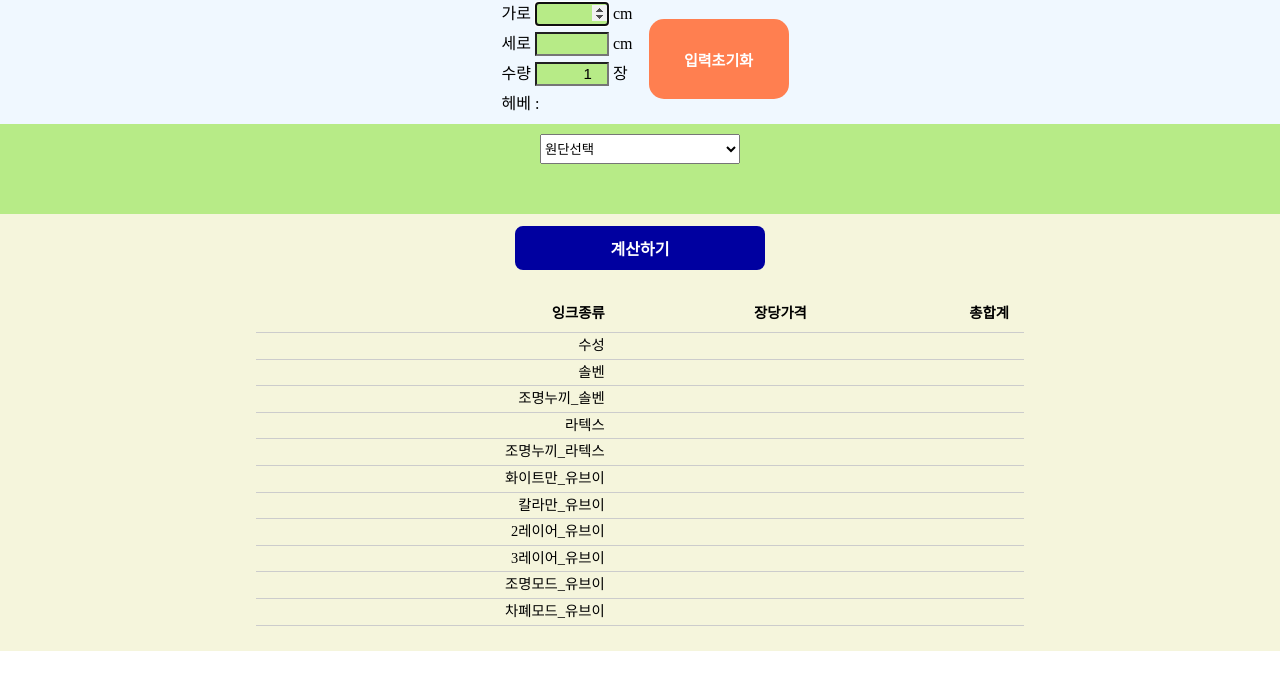
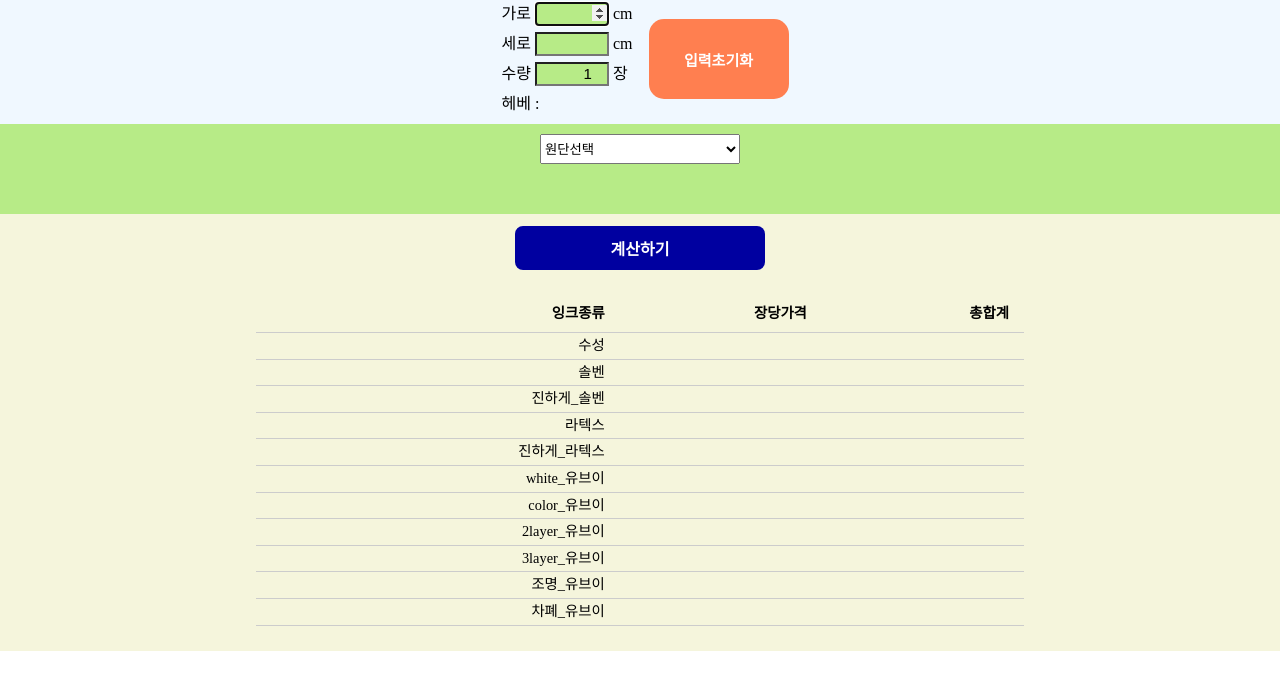
Before and after one commit to cre99ate/printprice, a plain HTML site: page index.html in a window 1280 px wide. Shown: the part 63-752 px from the top of the page. Drawn offline with Linux system fonts and the light colour scheme.

Commit message:
Add files via upload

```diff
--- a/index.html
+++ b/index.html
@@ -155,7 +155,7 @@
                     <td class="tb-sum" id="ea_solvent"></td>
                 </tr>
                 <tr> <!--3번째줄 -->
-                    <td class="tb-ink">조명누끼_솔벤</td>
+                    <td class="tb-ink">진하게_솔벤</td>
                     <td class="tb-price" id="p_solventFull"></td>
                     <td class="tb-sum" id="ea_solventFull"></td>
                 </tr>
@@ -165,37 +165,37 @@
                     <td class="tb-sum" id="ea_latex"></td>
                 </tr>
                 <tr> <!--5번째줄 -->
-                    <td class="tb-ink">조명누끼_라텍스</td>
+                    <td class="tb-ink">진하게_라텍스</td>
                     <td class="tb-price" id="p_latexFull"></td>
                     <td class="tb-sum" id="ea_latexFull"></td>
                 </tr>
                 <tr> <!--6번째줄 -->
-                    <td class="tb-ink">화이트만_유브이</td>
+                    <td class="tb-ink">white_유브이</td>
                     <td class="tb-price" id="p_uvW"></td>
                     <td class="tb-sum" id="ea_uvW"></td>
                 </tr>
                 <tr> <!--7번째줄 -->
-                    <td class="tb-ink">칼라만_유브이</td>
+                    <td class="tb-ink">color_유브이</td>
                     <td class="tb-price" id="p_uvC"></td>
                     <td class="tb-sum" id="ea_uvC"></td>
                 </tr>
                 <tr> <!--8번째줄 -->
-                    <td class="tb-ink">2레이어_유브이</td>
+                    <td class="tb-ink">2layer_유브이</td>
                     <td class="tb-price" id="p_uvCw"></td>
                     <td class="tb-sum" id="ea_uvCw"></td>
                 </tr>
                 <tr> <!--9번째줄 -->
-                    <td class="tb-ink">3레이어_유브이</td>
+                    <td class="tb-ink">3layer_유브이</td>
                     <td class="tb-price" id="p_uvCwc"></td>
                     <td class="tb-sum" id="ea_uvCwc"></td>
                 </tr>
                 <tr> <!--10번째줄 -->
-                    <td class="tb-ink">조명모드_유브이</td>
+                    <td class="tb-ink">조명_유브이</td>
                     <td class="tb-price" id="p_uvCc"></td>
                     <td class="tb-sum" id="ea_uvCc"></td>
                 </tr>
                 <tr> <!--11번째줄 -->
-                    <td class="tb-ink">차폐모드_유브이</td>
+                    <td class="tb-ink">차폐_유브이</td>
                     <td class="tb-price" id="p_uvBlack"></td>
                     <td class="tb-sum" id="ea_uvBlack"></td>
                 </tr>
```
